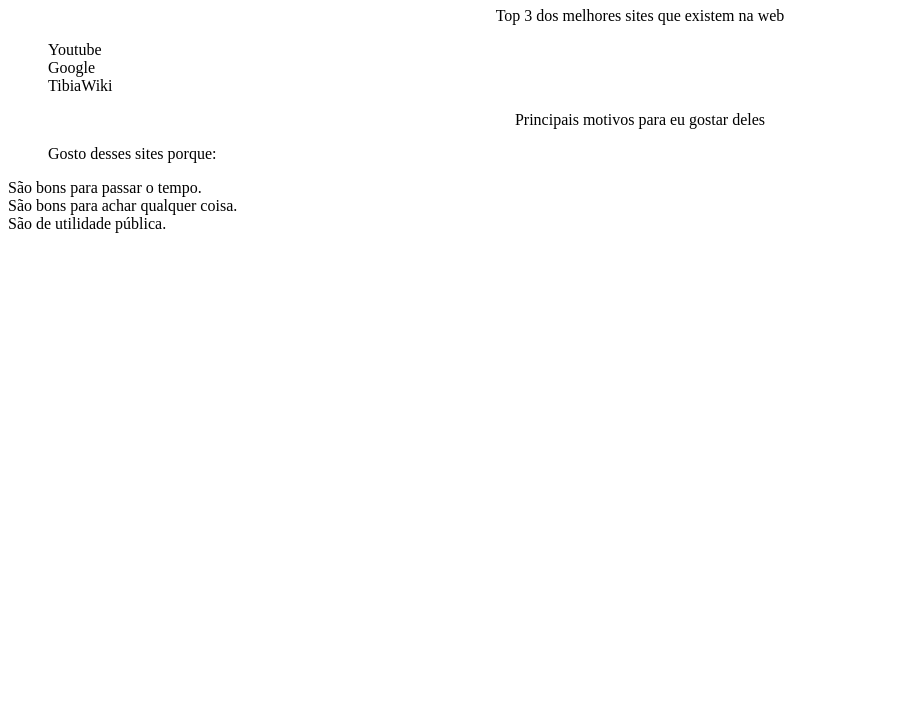
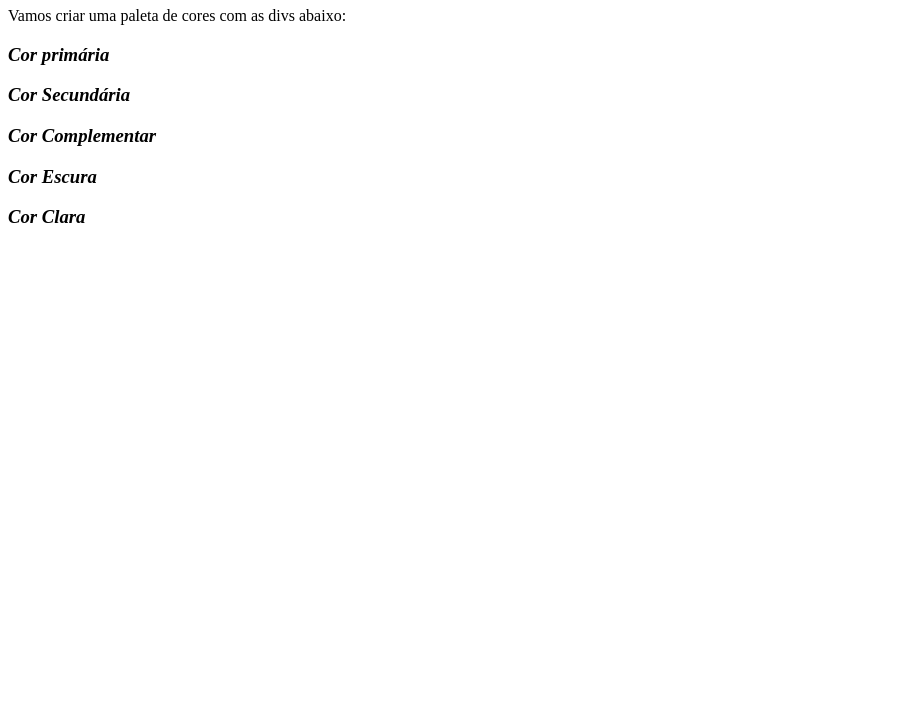
Before and after one commit to GustavoLLorenz/Exercicios-Portf-lio, a plain HTML site: page index.html in a window 1280 px wide. Shown: the part 73-800 px from the top of the page, without its empty margins (0-923 px from the left). Drawn offline with Linux system fonts and the light colour scheme.

Commit message:
Exercicio feito com o conceito de filhos

```diff
--- a/index.html
+++ b/index.html
@@ -2,21 +2,26 @@
 <html lang="pt-br">
 <head>
   <meta charset="UTF-8">
-    <title>Agrupando Seletores</title>
+  <title>Pseudoclasses</title>
   <link rel="stylesheet" href="style.css">
 </head>
 <body>
-    <h1>Lista dos Melhores Sites que já vi</h1>
-    <p>Top 3 dos melhores sites que existem na web</p>
-    <ol class="listass">
-        <li class="itens listass">Youtube</li>
-        <li class="itens listass">Google</li>
-        <li class="itens listass">TibiaWiki</li>
-    </ol>
-    <p>Principais motivos para eu gostar deles</p>
-    <ul class="listass">Gosto desses sites porque: </ul>
-        <li class="listass">São bons para passar o tempo.</li>
-        <li class="listass">São bons para achar qualquer coisa.</li>
-        <li class="listass">São de utilidade pública.</li>
+  <h1>Paleta de Cores</h1>
+  <p>Vamos criar uma paleta de cores com as divs abaixo:</p>
+  <div>
+    <h3>Cor primária</h3>
+  </div>
+  <div>
+    <h3>Cor Secundária</h3>
+  </div>
+  <div>
+    <h3>Cor Complementar</h3>
+  </div>
+  <div>
+    <h3>Cor Escura</h3>
+  </div>
+  <div>
+    <h3>Cor Clara</h3>
+  </div>
 </body>
 </html>
--- a/style.css
+++ b/style.css
@@ -1,20 +1,35 @@
-p, h1{
+div:hover{
+
+    border-style: groove;
 
 
-
-    text-align: center;
-}
-.itens:hover{
-
-
-    background-color: red;
 
 
 }
 
-li:active{
-    font-family:'Lucida Sans', 'Lucida Sans Regular', 'Lucida Grande', 'Lucida Sans Unicode', Geneva, Verdana, sans-serif;
+body div:hover:nth-child(3){
+    background-color: red;
+    font-style: italic;
 }
-.listass{
-    list-style: none;
+
+body div:hover:nth-child(4){
+    background-color: blue;
 }
+body div:hover:nth-child(5){
+    background-color: green;
+    font-size: 200px;
+    font-style: italic;
+}
+
+body div:hover:nth-child(6){
+    background-color: yellow;
+}
+
+body div:hover:nth-child(7){
+    background-color: brown;
+    font-style: italic;
+}
+
+h3{
+    font-style: oblique;
+}
```
Lines whose indentation alone changed are shown as unchanged.
